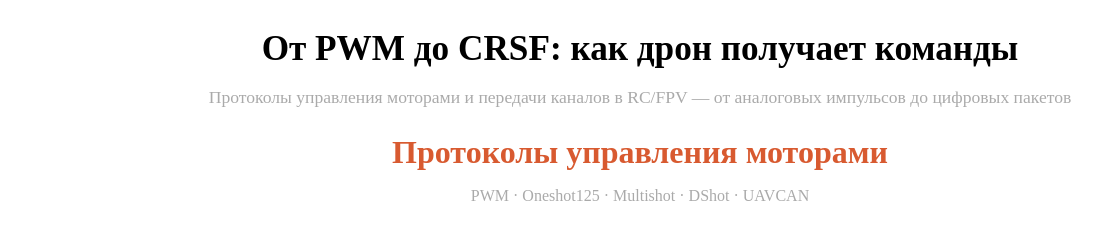
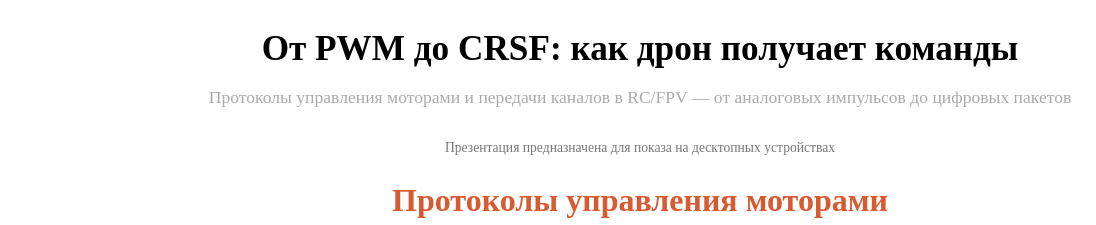
Before and after one commit to jikanos/rc-signals-explained, a website built with Vite: page index.html in a window 1280 px wide. Shown: the top 225 px of the page, 0-1096 px from the left. Built offline with nearby package versions, Linux system fonts and the light colour scheme; what reveal.js would draw is missing.

Commit message:
Добавить на титульный слайд пометку про десктопные устройства

```diff
--- a/src/slides/01-title.html
+++ b/src/slides/01-title.html
@@ -1,4 +1,5 @@
 <section style="text-align: center;">
   <h2 style="font-size: 2.2rem; margin-bottom: 1rem;">От PWM до CRSF: как дрон получает команды</h2>
   <p style="color: #aaa; font-size: 1.1rem;">Протоколы управления моторами и передачи каналов в RC/FPV — от аналоговых импульсов до цифровых пакетов</p>
+  <p style="color: #777; font-size: 0.85rem; margin-top: 2rem;">Презентация предназначена для показа на десктопных устройствах</p>
 </section>
```
